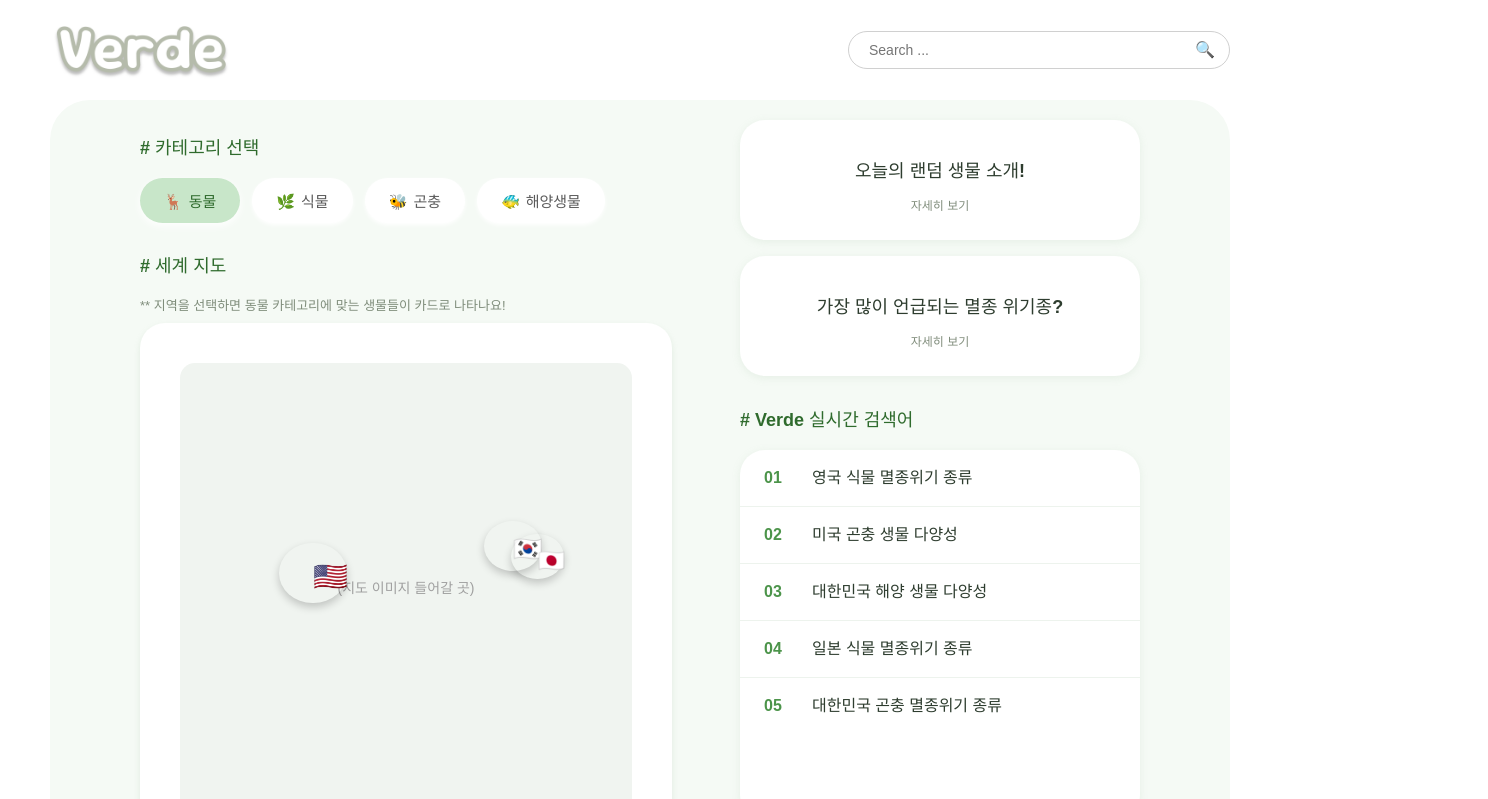
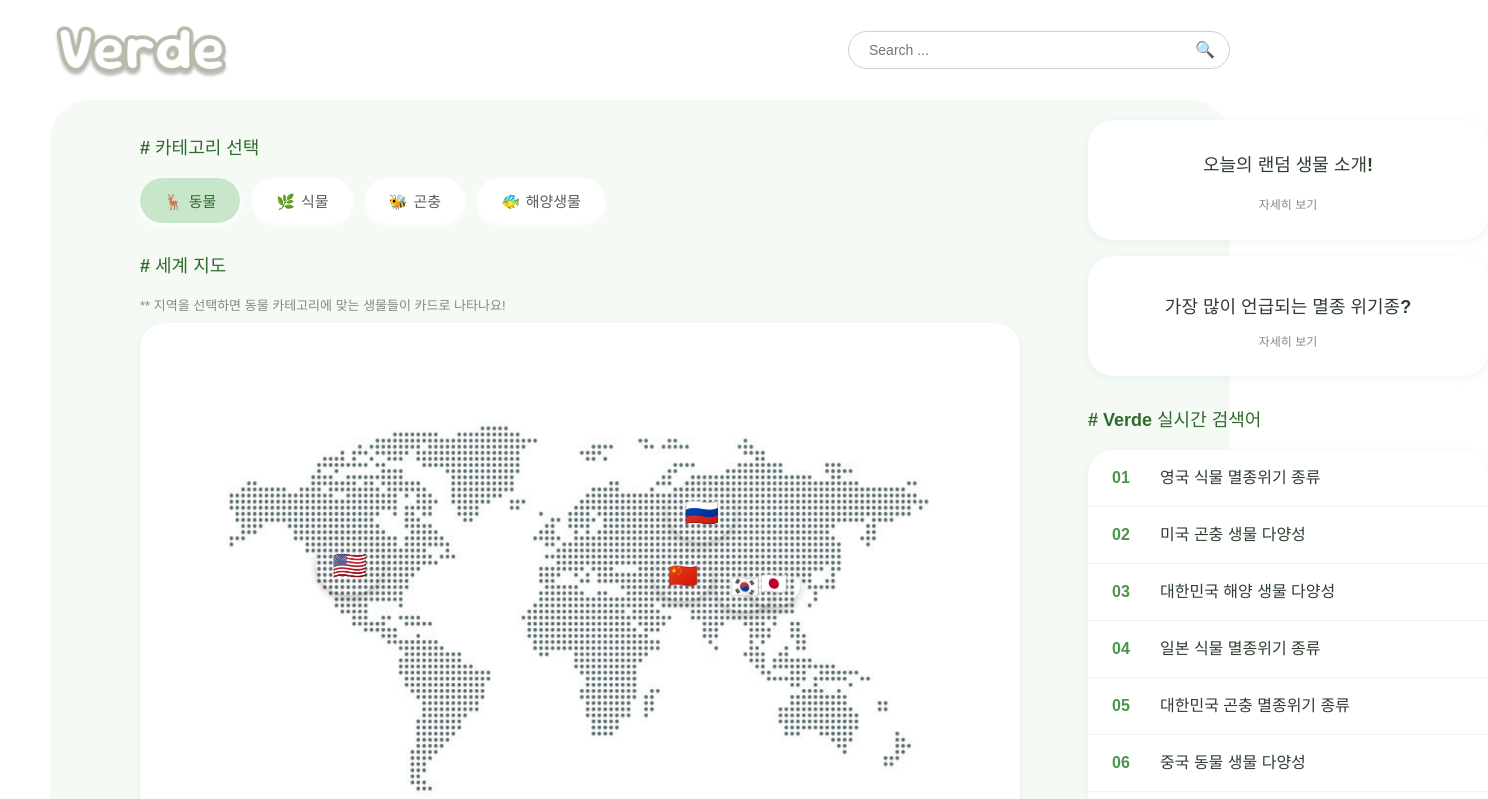
Before and after one commit to yoonmisu/Science_project, a React (Vite) app: page / in a window 1280 px wide. Shown: the top 799 px of the page, 1488 px wide, since content can reach past the window. Built offline with nearby package versions, Linux system fonts and the light colour scheme.

Commit message:
FEAT:: 메인 페이지 샘플 데이터 추가

```diff
--- a/src/pages/home.jsx
+++ b/src/pages/home.jsx
@@ -1,6 +1,7 @@
 import React, { useState } from 'react';
 import { X, ChevronRight } from 'lucide-react';
 import logoImg from '../assets/logo.png';
+import mapImg from '../assets/map.png';
 
 // category color
 const categoryThemes = {
@@ -104,6 +105,53 @@ const countryData = {
       { id: 2, name: '상어', image: '🦈', color: 'gray' },
       { id: 3, name: '바다거북', image: '🐢', color: 'green' }
     ]
+  },
+  china: {
+    name: '중국',
+    식물: [
+      { id: 1, name: '무궁화', image: '🌺', color: 'purple' },
+      { id: 2, name: '코스모스', image: '🌸', color: 'orange' },
+      { id: 3, name: '벚꽃', image: '🌸', color: 'pink' }
+    ],
+    동물: [
+      { id: 1, name: '호랑이', image: '🐯', color: 'orange' },
+      { id: 2, name: '까치', image: '🐦', color: 'black' },
+      { id: 3, name: '노루', image: '🦌', color: 'brown' }
+    ],
+    곤충: [
+      { id: 1, name: '무당벌레', image: '🐞', color: 'red' },
+      { id: 2, name: '나비', image: '🦋', color: 'blue' },
+      { id: 3, name: '잠자리', image: '🦟', color: 'green' }
+    ],
+    해양생물: [
+      { id: 1, name: '명태', image: '🐟', color: 'silver' },
+      { id: 2, name: '해파리', image: '🪼', color: 'transparent' },
+      { id: 3, name: '문어', image: '🐙', color: 'red' }
+    ]
+  },
+
+  russia: {
+    name: '러시아',
+    식물: [
+      { id: 1, name: '무궁화', image: '🌺', color: 'purple' },
+      { id: 2, name: '코스모스', image: '🌸', color: 'orange' },
+      { id: 3, name: '벚꽃', image: '🌸', color: 'pink' }
+    ],
+    동물: [
+      { id: 1, name: '호랑이', image: '🐯', color: 'orange' },
+      { id: 2, name: '까치', image: '🐦', color: 'black' },
+      { id: 3, name: '노루', image: '🦌', color: 'brown' }
+    ],
+    곤충: [
+      { id: 1, name: '무당벌레', image: '🐞', color: 'red' },
+      { id: 2, name: '나비', image: '🦋', color: 'blue' },
+      { id: 3, name: '잠자리', image: '🦟', color: 'green' }
+    ],
+    해양생물: [
+      { id: 1, name: '명태', image: '🐟', color: 'silver' },
+      { id: 2, name: '해파리', image: '🪼', color: 'transparent' },
+      { id: 3, name: '문어', image: '🐙', color: 'red' }
+    ]
   }
 };
 
@@ -126,6 +174,8 @@ const HomePage = () => {
     '대한민국 해양 생물 다양성',
     '일본 식물 멸종위기 종류',
     '대한민국 곤충 멸종위기 종류',
+    '중국 동물 생물 다양성',
+    '호주 멸종 위기종!!!!'
   ];
 
   const handleCountryClick = (countryId) => {
@@ -255,23 +305,14 @@ const HomePage = () => {
               height: '450px'
             }}>
               {/* 여기에 지도 이미지가 들어갈 부분 */}
-              <div style={{
-                position: 'relative',
-                width: '100%',
-                height: '100%',
-                backgroundColor: '#f0f4f0',
-                borderRadius: '15px',
-                display: 'flex',
-                alignItems: 'center',
-                justifyContent: 'center'
-              }}>
+              <img src={mapImg} alt="세계지도" style={{ width: '800px', height: '460px' }}/>
                 {/* 클릭 가능한 국가 버튼들 */}
                 <button
                   onClick={() => handleCountryClick('korea')}
                   style={{
                     position: 'absolute',
-                    top: '35%',
-                    right: '20%',
+                    top: '45%',
+                    right: '28%',
                     width: '50px',
                     height: '50px',
                     borderRadius: '50%',
@@ -282,21 +323,23 @@ const HomePage = () => {
                     cursor: 'pointer',
                     boxShadow: '0 4px 8px rgba(0,0,0,0.2)',
                     transition: 'transform 0.2s',
-                    textAlign: 'center'
+                    display: 'flex',              // 추가
+                    alignItems: 'center',         // 추가
+                    justifyContent: 'center'      // 추가
                   }}
                   onMouseEnter={(e) => e.target.style.transform = 'scale(1.1)'}
                   onMouseLeave={(e) => e.target.style.transform = 'scale(1)'}
                   title="대한민국"
                 >
-                  🇰🇷
+                🇰🇷
                 </button>
 
                 <button
                   onClick={() => handleCountryClick('japan')}
                   style={{
                     position: 'absolute',
-                    top: '38%',
-                    right: '15%',
+                    top: '45%',
+                    right: '25%',
                     width: '45px',
                     height: '45px',
                     borderRadius: '50%',
@@ -307,7 +350,9 @@ const HomePage = () => {
                     cursor: 'pointer',
                     boxShadow: '0 4px 8px rgba(0,0,0,0.2)',
                     transition: 'transform 0.2s',
-                    textAlign: 'center'
+                    display: 'flex',              // 추가
+                    alignItems: 'center',         // 추가
+                    justifyContent: 'center'      // 추가
                   }}
                   onMouseEnter={(e) => e.target.style.transform = 'scale(1.1)'}
                   onMouseLeave={(e) => e.target.style.transform = 'scale(1)'}
@@ -321,7 +366,7 @@ const HomePage = () => {
                   style={{
                     position: 'absolute',
                     top: '40%',
-                    left: '22%',
+                    left: '20%',
                     width: '60px',
                     height: '60px',
                     borderRadius: '50%',
@@ -332,7 +377,9 @@ const HomePage = () => {
                     cursor: 'pointer',
                     boxShadow: '0 4px 8px rgba(0,0,0,0.2)',
                     transition: 'transform 0.2s',
-                    textAlign: 'center'
+                    display: 'flex',              // 추가
+                    alignItems: 'center',         // 추가
+                    justifyContent: 'center'      // 추가
                   }}
                   onMouseEnter={(e) => e.target.style.transform = 'scale(1.1)'}
                   onMouseLeave={(e) => e.target.style.transform = 'scale(1)'}
@@ -341,14 +388,66 @@ const HomePage = () => {
                   🇺🇸
                 </button>
 
+                <button
+                  onClick={() => handleCountryClick('china')}
+                  style={{
+                    position: 'absolute',
+                    top: '43%',
+                    right: '35%',
+                    width: '50px',
+                    height: '50px',
+                    borderRadius: '50%',
+                    border: 'none',
+                    backgroundColor: 'transparent',
+                    color: 'white',
+                    fontSize: '24px',
+                    cursor: 'pointer',
+                    boxShadow: '0 4px 8px rgba(0,0,0,0.2)',
+                    transition: 'transform 0.2s',
+                    display: 'flex',              // 추가
+                    alignItems: 'center',         // 추가
+                    justifyContent: 'center'      // 추가
+                  }}
+                  onMouseEnter={(e) => e.target.style.transform = 'scale(1.1)'}
+                  onMouseLeave={(e) => e.target.style.transform = 'scale(1)'}
+                  title="중국"
+                >
+                  🇨🇳
+                </button>
+
+                <button
+                  onClick={() => handleCountryClick('russia')}
+                  style={{
+                    position: 'absolute',
+                    top: '30%',
+                    left: '60%',
+                    width: '60px',
+                    height: '60px',
+                    borderRadius: '50%',
+                    border: 'none',
+                    backgroundColor: 'transparent',
+                    color: 'white',
+                    fontSize: '28px',
+                    cursor: 'pointer',
+                    boxShadow: '0 4px 8px rgba(0,0,0,0.2)',
+                    transition: 'transform 0.2s',
+                    display: 'flex',              // 추가
+                    alignItems: 'center',         // 추가
+                    justifyContent: 'center'      // 추가
+                  }}
+                  onMouseEnter={(e) => e.target.style.transform = 'scale(1.1)'}
+                  onMouseLeave={(e) => e.target.style.transform = 'scale(1)'}
+                  title="러시아"
+                >
+                🇷🇺
+                </button>
+
                 <div style={{
                   color: '#a0a0a0',
                   fontSize: '14px',
                   textAlign: 'center'
                 }}>
-                  (지도 이미지 들어갈 곳)
                 </div>
-              </div>
             </div>
           </div>
         </div>
@@ -368,13 +467,17 @@ const HomePage = () => {
             padding: '20px',
             textAlign: 'center',
             cursor: 'pointer',
-            transition: 'box-shadow 0.3s'
+            transition: 'box-shadow 0.3s',
+            display: 'flex',
+            flexDirection: 'column',
+            justifyContent: 'center',
+            alignItems: 'center'
           }}
           onClick={() => {/* 모달 열기 로직 추가 필요 */}}
           onMouseEnter={(e) => e.currentTarget.style.boxShadow = '0 4px 12px rgba(150, 180, 150, 0.25)'}
           onMouseLeave={(e) => e.currentTarget.style.boxShadow = '0 2px 8px rgba(150, 180, 150, 0.15)'}
           >
-            <p style={{ fontSize: '18px', fontWeight: '600', marginBottom: '6px' }}>
+            <p style={{ fontSize: '18px', fontWeight: '600', marginBottom: '5px' }}>
               오늘의 랜덤 생물 소개!
             </p>
             <p style={{ fontSize: '12px', color: '#808d7c' }}>자세히 보기</p>
@@ -394,7 +497,7 @@ const HomePage = () => {
           onMouseEnter={(e) => e.currentTarget.style.boxShadow = '0 4px 12px rgba(150, 180, 150, 0.25)'}
           onMouseLeave={(e) => e.currentTarget.style.boxShadow = '0 2px 8px rgba(150, 180, 150, 0.15)'}
           >
-            <p style={{ fontSize: '18px', fontWeight: '600', marginBottom: '6px' }}>
+            <p style={{ fontSize: '18px', fontWeight: '600', marginBottom: '5px' }}>
               가장 많이 언급되는 멸종 위기종?
             </p>
             <p style={{ fontSize: '12px', color: '#808d7c' }}>자세히 보기</p>
@@ -412,7 +515,7 @@ const HomePage = () => {
               backgroundColor: '#ffffff',
               borderRadius: '25px',
               boxShadow: '0 2px 8px rgba(150, 180, 150, 0.15)',
-              height: '370px',
+              height: '400px',
               overflow: 'hidden'
             }}>
               {searches.map((item, index) => (
```
